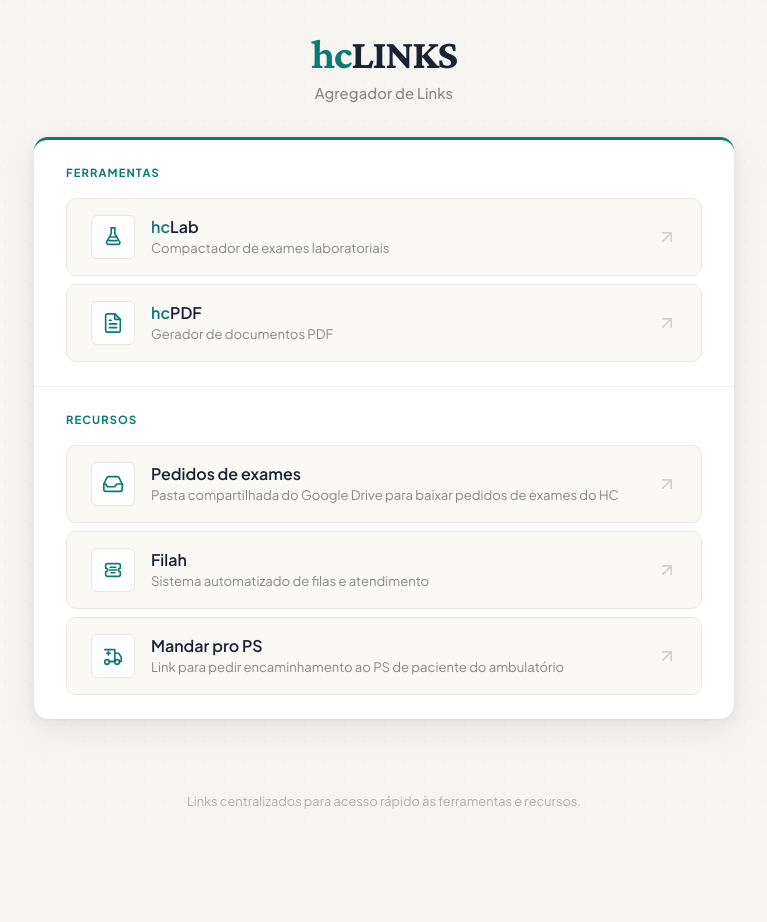
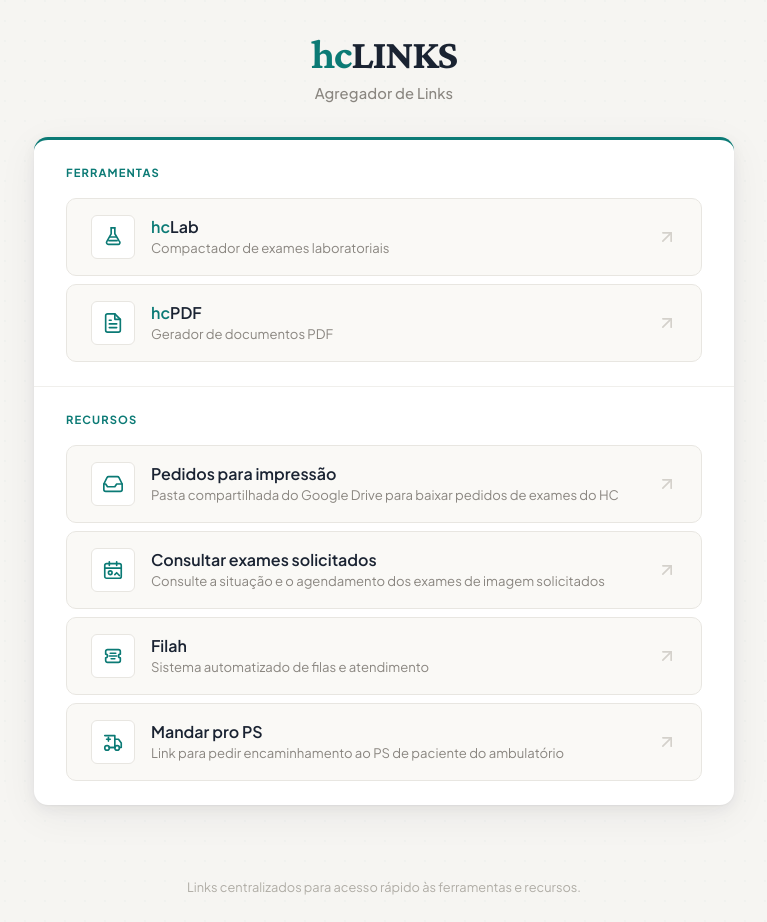
Before and after one commit to rbfrancisco/hcLINKS, a plain HTML site: page index.html in a window 1280 px wide. Shown: the whole page, without its empty margins (256-1023 px from the left). Before the commit the page ends 836 px from the top, so only its background shows below. Drawn offline with nearby package versions, Linux system fonts and the light colour scheme.

Commit message:
Adiciona consulta de exames solicitados
Adiciona o portal de consulta e diferencia os títulos dos recursos de exames.

```diff
--- a/index.html
+++ b/index.html
@@ -83,8 +83,29 @@
               </svg>
             </div>
             <div class="link-content">
-              <span class="link-name">Pedidos de exames</span>
+              <span class="link-name">Pedidos para impressão</span>
               <span class="link-description">Pasta compartilhada do Google Drive para baixar pedidos de exames do HC</span>
+            </div>
+            <div class="link-arrow">
+              <svg xmlns="http://www.w3.org/2000/svg" viewBox="0 0 24 24" fill="none" stroke="currentColor" stroke-width="2" stroke-linecap="round" stroke-linejoin="round">
+                <line x1="7" y1="17" x2="17" y2="7"/>
+                <polyline points="7 7 17 7 17 17"/>
+              </svg>
+            </div>
+          </a>
+
+          <a href="https://pedidoexame.hc.fm.usp.br/" target="_blank" rel="noopener noreferrer" class="link-item">
+            <div class="link-icon">
+              <svg xmlns="http://www.w3.org/2000/svg" viewBox="0 0 24 24" fill="none" stroke="currentColor" stroke-width="1.8" stroke-linecap="round" stroke-linejoin="round">
+                <rect x="3" y="5" width="18" height="16" rx="2"/>
+                <path d="M16 3v4M8 3v4M3 10h18"/>
+                <circle cx="9" cy="15" r="2"/>
+                <path d="m14 17 2-2 3 3"/>
+              </svg>
+            </div>
+            <div class="link-content">
+              <span class="link-name">Consultar exames solicitados</span>
+              <span class="link-description">Consulte a situação e o agendamento dos exames de imagem solicitados</span>
             </div>
             <div class="link-arrow">
               <svg xmlns="http://www.w3.org/2000/svg" viewBox="0 0 24 24" fill="none" stroke="currentColor" stroke-width="2" stroke-linecap="round" stroke-linejoin="round">
```
